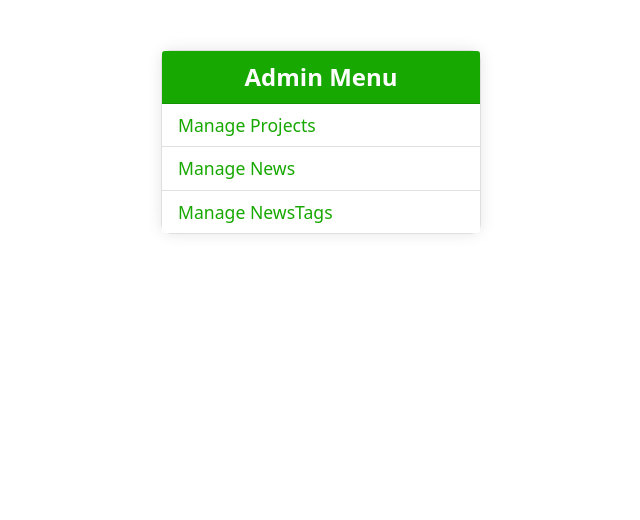
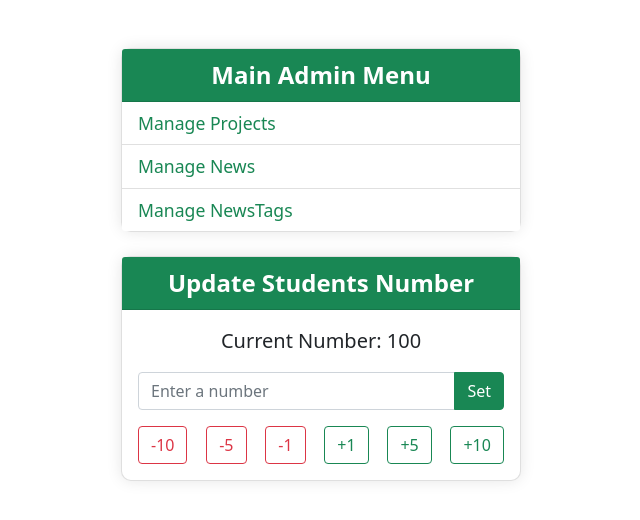
Before and after one commit to administratorUAandEU/NGO_Platform, a Flask app: page /administrator in a window 1280 px wide. Shown: the part 56-576 px from the top of the page, without its empty margins (319-959 px from the left). Run offline with Flask 3, Linux system fonts and the light colour scheme.

Commit message:
Added number feature

```diff
--- a/website/admin.py
+++ b/website/admin.py
@@ -1,15 +1,49 @@
 import os
-from flask import Blueprint, render_template, request, redirect, url_for, flash
+import json
+from flask import Blueprint, render_template, request, redirect, url_for, flash, jsonify
 from .models import db, Project, News, NewsTag, NewsTaggingTable
 
 admin = Blueprint("admin", __name__)
 
 UPLOAD_FOLDER = 'website/static/uploads'
-
+NUMBER_FILE_PATH = "website/static/resources/number_info.json"
 
 @admin.route("/administrator", methods=["GET", "POST"])
 def load_admin_menu():
-    return render_template('admin_menu.html')
+    try:
+        with open(NUMBER_FILE_PATH, "r", encoding='utf-8') as file:
+            data = json.load(file)
+
+        target = data.get("target", 1000)
+
+    except FileNotFoundError:
+        target = 10
+        print("\nJSON file not found. Using default value.\n")
+    except json.JSONDecodeError:
+        target = 10
+        print("\nInvalid JSON format. Using default value.\n")
+    return render_template('admin_menu.html', target=target)
+
+@admin.route("/administrator/update_number", methods=["POST"])
+def update_number():
+    data = request.get_json()
+    new_number = data.get("number")
+
+    if new_number is None:
+        return jsonify({"error": "Number is required"}), 400
+
+    try:
+        with open(NUMBER_FILE_PATH, "r") as file:
+            config = json.load(file)
+
+        config["target"] = new_number
+
+        with open(NUMBER_FILE_PATH, "w") as file:
+            json.dump(config, file)
+
+        return jsonify({"success": True, "new_number": new_number}), 200
+    except Exception as e:
+        return jsonify({"error": str(e)}), 500
 
 
 # Manage Projects
--- /dev/null
+++ b/website/static/resources/number_info.json
@@ -0,0 +1 @@
+{"target": 100, "duration": 3000}
--- a/website/static/styles/admin_menu.css
+++ b/website/static/styles/admin_menu.css
@@ -3,7 +3,7 @@
   box-shadow: 0 0 15px rgba(0, 0, 0, 0.1);
 }
 .card-header {
-  background-color: #17a801;
+  background-color: var(--bs-success);
   color: white;
   font-size: 1.5rem;
   font-weight: bold;
@@ -16,12 +16,13 @@
 }
 .list-group-item a {
   text-decoration: none;
-  color: #17a801;
-  transition: color 0.3s ease;
+  color: var(--bs-success);
+  transition: color 0.3s ease, background-color 0.3s ease;
 }
 .list-group-item a:hover {
-  color: #009952;
+  background-color: var(--bs-success-hover-bg);
   font-weight: bold;
+  border-radius: 5px;
 }
 .container {
   margin-top: 50px;
--- /dev/null
+++ b/website/static/styles/number.css
@@ -0,0 +1,4 @@
+.number {
+    font-size: 5rem;
+    font-weight: bold;
+}
--- a/website/templates/admin_menu.html
+++ b/website/templates/admin_menu.html
@@ -13,10 +13,10 @@
 <body>
     {% include 'navbar.html' %}
 
-    <div class="container d-flex justify-content-center">
-        <div class="card" style="width: 20rem;">
+    <div class="container mt-5">
+        <div class="card mx-auto" style="width: 25rem;">
             <div class="card-header text-center">
-                Admin Menu
+                Main Admin Menu
             </div>
             <ul class="list-group list-group-flush">
                 <li class="list-group-item">
@@ -30,11 +30,76 @@
                 </li>
             </ul>
         </div>
+
+        <div class="card mt-4 mx-auto" style="width: 25rem;">
+            <div class="card-header text-center">
+                Update Students Number
+            </div>
+            <div class="card-body text-center">
+                <p class="fs-5">Current Number: <span id="current-number">{{ target }}</span></p>
+                <div class="input-group mb-3">
+                    <input type="number" class="form-control" id="number-input" placeholder="Enter a number">
+                    <button class="btn btn-success" id="set-button">Set</button>
+                </div>
+                <div class="d-flex justify-content-between">
+                    <button class="btn btn-outline-danger" data-change="-10">-10</button>
+                    <button class="btn btn-outline-danger" data-change="-5">-5</button>
+                    <button class="btn btn-outline-danger" data-change="-1">-1</button>
+                    <button class="btn btn-outline-success" data-change="+1">+1</button>
+                    <button class="btn btn-outline-success" data-change="+5">+5</button>
+                    <button class="btn btn-outline-success" data-change="+10">+10</button>
+                </div>
+            </div>
+        </div>
     </div>
 
     <script src="https://cdn.jsdelivr.net/npm/bootstrap@5.0.2/dist/js/bootstrap.bundle.min.js"
         integrity="sha384-MrcW6ZMFYlzcLA8Nl+NtUVF0sA7MsXsP1UyJoMp4YLEuNSfAP+JcXn/tWtIaxVXM"
         crossorigin="anonymous"></script>
+    <script>
+        let currentNumber = {{ target }};
+        const currentNumberDisplay = document.getElementById('current-number');
+        const numberInput = document.getElementById('number-input');
+        const setButton = document.getElementById('set-button');
+        const buttons = document.querySelectorAll('[data-change]');
+
+        function updateNumber(newNumber) {
+            currentNumber = newNumber;
+            currentNumberDisplay.textContent = currentNumber;
+
+            fetch('/administrator/update_number', {
+                method: 'POST',
+                headers: {
+                    'Content-Type': 'application/json',
+                },
+                body: JSON.stringify({ number: currentNumber }),
+            })
+            .then(response => response.json())
+            .then(data => {
+                if (!data.success) {
+                    console.error('Failed to update number:', data.error);
+                }
+            })
+            .catch(error => {
+                console.error('Error:', error);
+            });
+        }
+
+        setButton.addEventListener('click', () => {
+            const inputValue = parseInt(numberInput.value, 10);
+            if (!isNaN(inputValue)) {
+                updateNumber(inputValue);
+                numberInput.value = '';
+            }
+        });
+
+        buttons.forEach(button => {
+            button.addEventListener('click', () => {
+                const change = parseInt(button.getAttribute('data-change'), 10);
+                updateNumber(currentNumber + change);
+            });
+        });
+    </script>
 </body>
 
 </html>
```
Also changed, not shown: website/about.py (+21 -7 lines), website/static/scripts/number.js (added, +30 -0 lines), website/templates/aboutus.html (+8 -0 lines).
